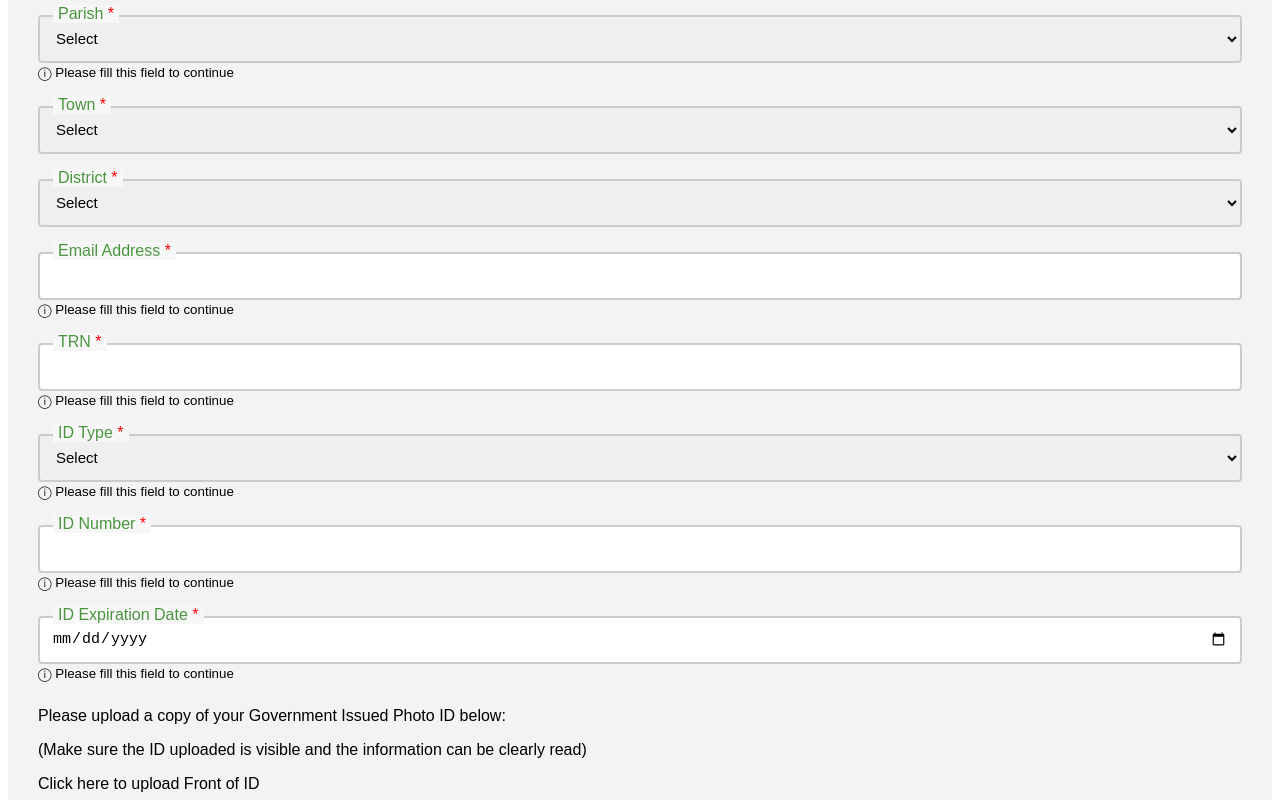
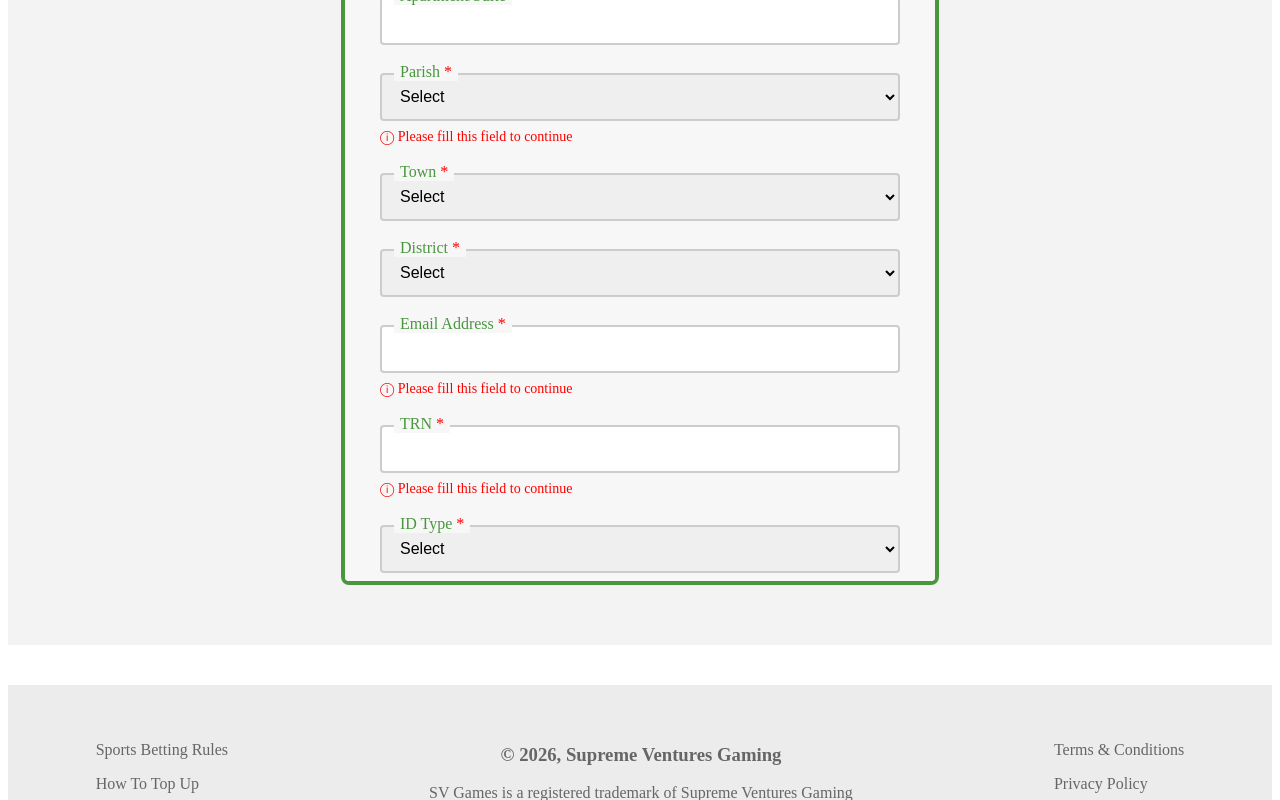
Before and after one commit to mohityadav72065/Gaming-website-using-angular, an Angular app: page /personal in a window 1280 px wide. Both pictures are taken after typing "Sample", "Sample", "Sample", "2020-01-15" into the empty fields and a click on the button "Save and Continue". Shown: the part 513-1313 px from the top of the page. Built offline with nearby package versions, Linux system fonts and the light colour scheme.

Commit message:
styled address and identification page ui

```diff
--- a/src/app/pages/address/address.css
+++ b/src/app/pages/address/address.css
@@ -1,55 +1,48 @@
-:host{
-  display:block;
-  background:#f3f3f3;
-  min-height:100vh;
-  font-family:Arial;
-}
-
 body{
   margin:0;
+  font-family:Arial;
+  background:#f3f3f3;
 }
 
 nav{
   display:flex;
   justify-content:space-between;
   align-items:center;
-  padding:15px 25px;
+  padding:12px 20px;
   background:white;
-  border-top:4px solid #234d7d;
   border-bottom:3px solid #4a963f;
 }
 
 nav ul{
   display:flex;
-  gap:25px;
+  gap:22px;
   list-style:none;
 }
 
 nav ul li{
-  color:#555;
-  font-size:15px;
+  color:#666;
+  font-size:14px;
 }
 
 nav ul li a{
   text-decoration:none;
-  color:#555;
+  color:#666;
 }
 
 .btns{
   display:flex;
-  gap:15px;
+  gap:12px;
 }
 
 .btns button{
   border:none;
-  padding:12px 35px;
+  padding:10px 35px;
+  color:white;
   border-radius:4px;
-  color:white;
-  cursor:pointer;
 }
 
 .login-btn{
-  background:#e79a47;
+  background:#e69545;
 }
 
 .register-btn{
@@ -57,13 +50,13 @@ nav ul li a{
 }
 
 .download-btn{
-  background:#3e79d1;
+  background:#3f7fd1;
 }
 
 .address-section{
   position:relative;
-  padding:30px;
-  overflow:hidden;
+  padding:30px 0 60px;
+  background:#f3f3f3;
 }
 
 .big-circle{
@@ -71,8 +64,8 @@ nav ul li a{
   width:320px;
   height:320px;
   border-radius:50%;
-  left:50px;
-  top:20px;
+  left:40px;
+  top:40px;
   background:repeating-linear-gradient(
     45deg,
     #efc99d,
@@ -80,37 +73,49 @@ nav ul li a{
     transparent 10px,
     transparent 20px
   );
+  opacity:0.7;
+}
+
+.small-circle,
+.small-circle-two{
+  position:absolute;
+  border:4px solid #9ac79a;
+  border-radius:50%;
 }
 
 .small-circle{
-  position:absolute;
-  width:100px;
-  height:100px;
-  border:4px solid #9bc99a;
-  border-radius:50%;
-  right:100px;
-  top:250px;
+  width:80px;
+  height:80px;
+  right:120px;
+  top:260px;
 }
 
-.address-content{
+.small-circle-two{
+  width:40px;
+  height:40px;
+  right:250px;
+  top:340px;
+}
+
+.address-container{
   width:100%;
-  max-width:700px;
+  max-width:760px;
   margin:auto;
-  text-align:center;
   position:relative;
   z-index:2;
 }
 
-.address-content h1{
+.address-container h1{
+  text-align:center;
   color:#4a963f;
   font-weight:500;
 }
 
 .steps{
   display:flex;
+  align-items:center;
   justify-content:center;
-  align-items:center;
-  margin:30px 0;
+  margin:25px 0;
 }
 
 .step{
@@ -118,10 +123,11 @@ nav ul li a{
   height:42px;
   border-radius:50%;
   border:4px solid #777;
+  background:white;
   display:flex;
   align-items:center;
   justify-content:center;
-  background:white;
+  font-size:22px;
 }
 
 .done{
@@ -130,11 +136,11 @@ nav ul li a{
 }
 
 .active{
-  border-color:#e79a47;
+  border-color:#e69545;
 }
 
 .line{
-  width:90px;
+  width:100px;
   height:4px;
   background:#777;
 }
@@ -143,31 +149,34 @@ nav ul li a{
   background:#4a963f;
 }
 
-.address-box{
+.address-card{
+  width:520px;
+  margin:auto;
   background:#f7f7f7;
   border:4px solid #4a963f;
-  border-radius:10px;
-  padding:30px;
-  max-height:700px;
+  border-radius:8px;
+  padding:35px;
+  height:760px;
   overflow-y:auto;
 }
 
-.address-box h2{
+.address-card h2{
+  text-align:center;
   color:#4a963f;
-  margin-bottom:25px;
+  margin-bottom:35px;
 }
 
 .input-group{
   position:relative;
-  margin-bottom:25px;
+  margin-bottom:28px;
 }
 
 .input-group label{
   position:absolute;
   top:-10px;
-  left:15px;
+  left:14px;
   background:#f7f7f7;
-  padding:0 5px;
+  padding:0 6px;
   color:#4a963f;
 }
 
@@ -181,67 +190,132 @@ nav ul li a{
   height:48px;
   border:2px solid #ccc;
   border-radius:4px;
-  padding:0 12px;
+  padding:0 14px;
+  font-size:16px;
   box-sizing:border-box;
+}
+
+.input-group small{
+  display:block;
+  color:red;
+  margin-top:8px;
+  font-size:14px;
+}
+
+.note{
+  text-align:right;
+  font-size:13px;
+  color:#444;
+}
+
+.upload-title{
+  text-align:center;
+  color:#4a963f;
+  font-size:18px;
+  line-height:30px;
+  margin-top:20px;
+}
+
+.upload-subtitle{
+  text-align:center;
+  color:#ff5a4f;
   font-size:15px;
 }
 
-.upload-text{
-  color:#4a963f;
-  font-size:28px;
-  margin:40px 0 20px;
+.upload-row{
+  display:flex;
+  justify-content:center;
+  gap:20px;
+  margin-top:25px;
 }
 
-.upload-boxes{
-  display:flex;
-  gap:20px;
-  justify-content:center;
-  margin-bottom:30px;
+.upload-box{
+  text-align:center;
 }
 
-.upload-card{
-  width:220px;
+.upload-inner{
+  width:180px;
   height:120px;
   border:3px dashed #4a963f;
   display:flex;
+  justify-content:center;
   align-items:center;
-  justify-content:center;
   color:#777;
-  background:#f3f3f3;
+  font-size:14px;
+}
+
+.format-text{
+  text-align:center;
+  color:#ff5a4f;
+  margin-top:18px;
+}
+
+.example-link{
+  text-align:center;
+  color:#ff5a4f;
+  text-decoration:underline;
+  margin-top:18px;
+}
+
+.radio-group{
+  margin-top:30px;
+  display:flex;
+  flex-direction:column;
+  gap:18px;
 }
 
 .btn-row{
   display:flex;
   gap:15px;
+  margin-top:35px;
 }
 
 .back-btn{
   flex:1;
-  height:45px;
+  height:48px;
   border:none;
-  border-radius:4px;
   background:#666;
   color:white;
+  border-radius:4px;
 }
 
 .continue-btn{
   flex:2;
-  height:45px;
+  height:48px;
   border:none;
-  border-radius:4px;
   background:#4a963f;
   color:white;
+  border-radius:4px;
 }
 
-@media(max-width:768px){
+.footer{
+  display:flex;
+  justify-content:space-around;
+  background:#ececec;
+  padding:40px 20px;
+  color:#666;
+  margin-top:40px;
+}
 
-  .upload-boxes{
+.footer-center{
+  text-align:center;
+}
+
+@media(max-width:700px){
+
+  .address-card{
+    width:90%;
+    padding:20px;
+  }
+
+  .upload-row{
     flex-direction:column;
     align-items:center;
   }
 
-  .line{
-    width:40px;
+  nav{
+    flex-direction:column;
+    gap:15px;
   }
 
 }
```
